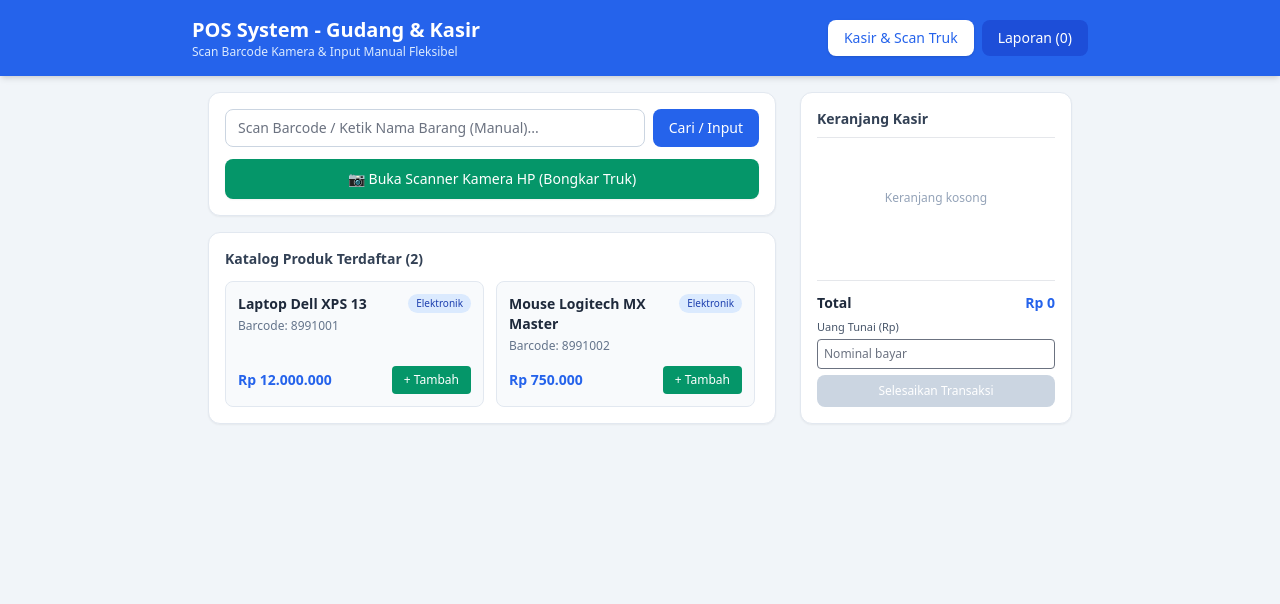
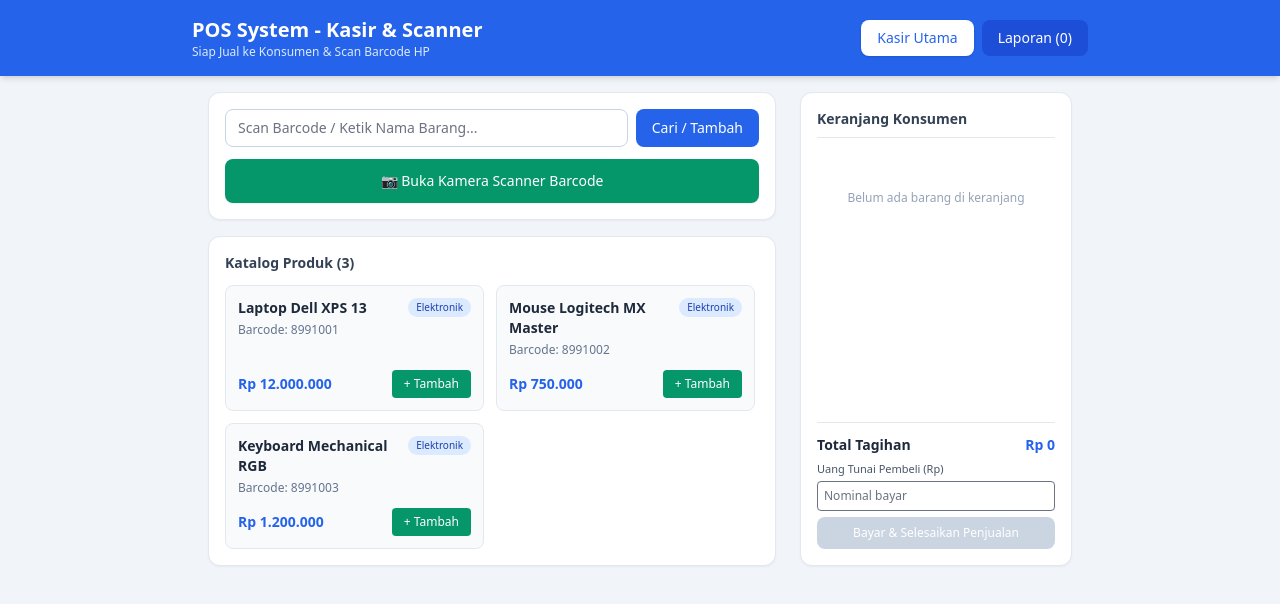
Before and after one commit to mudhofar-maker/pos-system-react, a React (Vite) app: page / in a window 1280 px wide. Shown: the top 604 px of the page. Built offline with nearby package versions, Linux system fonts and the light colour scheme.

Commit message:
Refactor App component and update UI texts

```diff
--- a/src/App.jsx
+++ b/src/App.jsx
@@ -1,9 +1,10 @@
-import React, { useState, useEffect, useRef } from 'react';
+import React, { useState, useEffect } from 'react';
 import { Html5QrcodeScanner } from 'html5-qrcode';
 
 const initialProducts = [
   { id: 1, barcode: '8991001', name: 'Laptop Dell XPS 13', category: 'Elektronik', price: 12000000, weight: '1.2 kg' },
-  { id: 2, barcode: '8991002', name: 'Mouse Logitech MX Master', category: 'Elektronik', price: 750000, weight: '150 g' }
+  { id: 2, barcode: '8991002', name: 'Mouse Logitech MX Master', category: 'Elektronik', price: 750000, weight: '150 g' },
+  { id: 3, barcode: '8991003', name: 'Keyboard Mechanical RGB', category: 'Elektronik', price: 1200000, weight: '800 g' }
 ];
 
 export default function App() {
@@ -12,51 +13,49 @@ export default function App() {
   const [barcodeInput, setBarcodeInput] = useState('');
   const [cashGiven, setCashGiven] = useState('');
   const [salesHistory, setSalesHistory] = useState([]);
-  const [activeTab, setActiveTab] = useState('kasir'); // 'kasir' atau 'laporan'
+  const [activeTab, setActiveTab] = useState('kasir');
 
-  // State untuk Modal / Form Tambah Produk Baru
+  // State untuk Scanner Kamera HP
+  const [isScanning, setIsScanning] = useState(false);
+
+  // State untuk Form Produk Baru / Bongkar Truk
   const [showAddModal, setShowAddModal] = useState(false);
   const [newBarcode, setNewBarcode] = useState('');
   const [newName, setNewName] = useState('');
   const [newCategory, setNewCategory] = useState('');
-  const [newPrice, setNewPrice] = useState(''); // Kosong secara default agar bisa disesuaikan
+  const [newPrice, setNewPrice] = useState('');
   const [newWeight, setNewWeight] = useState('');
 
-  // State untuk Kamera Scanner
-  const [scanningActive, setScanningActive] = useState(false);
-  const scannerInstanceRef = useRef(null);
-
+  // Jalankan Html5QrcodeScanner saat mode scan aktif
   useEffect(() => {
-    if (scanningActive) {
-      const scanner = new Html5QrcodeScanner(
+    let scanner = null;
+    if (isScanning) {
+      scanner = new Html5QrcodeScanner(
         "reader",
         { fps: 10, qrbox: { width: 250, height: 150 } },
         false
       );
-      scannerInstanceRef.current = scanner;
 
       scanner.render(
         (decodedText) => {
-          // Sukses scan barcode dari kamera HP
-          scanner.clear().catch(error => console.error("Failed to clear scanner. ", error));
-          setScanningActive(false);
-          handleDetectedCode(decodedText);
+          scanner.clear();
+          setIsScanning(false);
+          handleProcessedCode(decodedText);
         },
         (error) => {
-          // Abaikan error frame kamera kosong
+          // Error abaikan saat proses pencarian frame barcode
         }
       );
     }
 
     return () => {
-      if (scannerInstanceRef.current) {
-        scannerInstanceRef.current.clear().catch(() => {});
+      if (scanner) {
+        scanner.clear().catch(error => console.error("Failed to clear scanner. ", error));
       }
     };
-  }, [scanningActive]);
+  }, [isScanning]);
 
-  // Fungsi Cek Barcode atau Nama (Mendukung Manual & Hasil Scan Kamera)
-  const handleDetectedCode = (codeOrName) => {
+  const handleProcessedCode = (codeOrName) => {
     const query = (codeOrName || barcodeInput).trim();
     if (!query) return;
 
@@ -68,17 +67,16 @@ export default function App() {
       addToCart(found);
       setBarcodeInput('');
     } else {
-      // Jika tidak ditemukan, buka form otomatis
-      // Jika berupa angka/barcode, masukkan ke kolom barcode. Jika teks/nama, masukkan ke nama.
-      if (!isNaN(query) && query.length > 3) {
+      // Jika produk belum terdaftar, buka form input otomatis
+      if (!isNaN(query)) {
         setNewBarcode(query);
         setNewName('');
       } else {
-        setNewBarcode('');
+        setNewBarcode(`BARCODE-${Math.floor(1000 + Math.random() * 9000)}`);
         setNewName(query);
       }
-      setNewCategory('');
-      setNewPrice(''); // Dikosongkan mutlak agar siap disesuaikan
+      setNewCategory('Umum');
+      setNewPrice('');
       setNewWeight('1 pcs');
       setShowAddModal(true);
       setBarcodeInput('');
@@ -140,19 +138,19 @@ export default function App() {
     setSalesHistory([newTransaction, ...salesHistory]);
     setCart([]);
     setCashGiven('');
-    alert('Transaksi berhasil disimpan!');
+    alert('Transaksi berhasil disimpan & dicatat!');
   };
 
   const handleSaveNewProduct = (e) => {
     e.preventDefault();
     if (!newName || !newPrice) {
-      alert('Nama Barang dan Harga Wajib diisi!');
+      alert('Nama Barang dan Harga Wajib Diisi!');
       return;
     }
 
     const newProd = {
       id: Date.now(),
-      barcode: newBarcode || `MANUAL-${Date.now().toString().slice(-5)}`,
+      barcode: newBarcode || `BARCODE-${Math.floor(1000 + Math.random() * 9000)}`,
       name: newName,
       category: newCategory || 'Umum',
       price: parseFloat(newPrice) || 0,
@@ -162,7 +160,6 @@ export default function App() {
     setProducts([newProd, ...products]);
     addToCart(newProd);
 
-    // Reset Form & Tutup Modal
     setShowAddModal(false);
     setNewBarcode('');
     setNewName('');
@@ -176,15 +173,15 @@ export default function App() {
       <header className="bg-blue-600 text-white p-4 shadow-md">
         <div className="max-w-4xl mx-auto flex flex-col sm:flex-row justify-between items-center gap-3">
           <div>
-            <h1 className="text-xl font-bold">POS System - Gudang & Kasir</h1>
-            <p className="text-xs text-blue-100">Scan Barcode Kamera & Input Manual Fleksibel</p>
+            <h1 className="text-xl font-bold">POS System - Kasir & Scanner</h1>
+            <p className="text-xs text-blue-100">Siap Jual ke Konsumen & Scan Barcode HP</p>
           </div>
           <div className="flex gap-2">
             <button
               onClick={() => setActiveTab('kasir')}
               className={`px-4 py-2 rounded-lg font-medium text-sm transition ${activeTab === 'kasir' ? 'bg-white text-blue-600 shadow' : 'bg-blue-700 text-white'}`}
             >
-              Kasir & Scan Truk
+              Kasir Utama
             </button>
             <button
               onClick={() => setActiveTab('laporan')}
@@ -200,43 +197,45 @@ export default function App() {
         {activeTab === 'kasir' ? (
           <div className="grid grid-cols-1 md:grid-cols-3 gap-6">
             <div className="md:col-span-2 space-y-4">
-              {/* Bagian Input & Tombol Kamera Scanner HP */}
+              {/* Menu Scan & Input Manual */}
               <div className="bg-white p-4 rounded-xl shadow-sm border border-slate-200 space-y-3">
                 <div className="flex gap-2">
                   <input
                     type="text"
-                    placeholder="Scan Barcode / Ketik Nama Barang (Manual)..."
+                    placeholder="Scan Barcode / Ketik Nama Barang..."
                     value={barcodeInput}
                     onChange={(e) => setBarcodeInput(e.target.value)}
-                    onKeyDown={(e) => e.key === 'Enter' && handleDetectedCode()}
+                    onKeyDown={(e) => e.key === 'Enter' && handleProcessedCode()}
                     className="flex-1 border border-slate-300 rounded-lg px-3 py-2 text-sm focus:outline-none focus:ring-2 focus:ring-blue-500"
                   />
                   <button
-                    onClick={() => handleDetectedCode()}
+                    onClick={() => handleProcessedCode()}
                     className="bg-blue-600 text-white px-4 py-2 rounded-lg text-sm font-medium hover:bg-blue-700 transition"
                   >
-                    Cari / Input
+                    Cari / Tambah
                   </button>
                 </div>
 
+                {/* Tombol Kamera Scanner Utama */}
                 <button
-                  onClick={() => setScanningActive(!scanningActive)}
-                  className="w-full bg-emerald-600 hover:bg-emerald-700 text-white py-2.5 rounded-lg font-medium text-sm flex items-center justify-center gap-2 transition shadow-sm"
+                  onClick={() => setIsScanning(!isScanning)}
+                  className={`w-full py-3 rounded-lg font-medium text-sm flex items-center justify-center gap-2 transition shadow-sm ${isScanning ? 'bg-red-600 hover:bg-red-700 text-white' : 'bg-emerald-600 hover:bg-emerald-700 text-white'}`}
                 >
-                  <span>📷 {scanningActive ? 'Tutup Kamera Scanner' : 'Buka Scanner Kamera HP (Bongkar Truk)'}</span>
+                  <span>{isScanning ? '❌ Tutup Kamera Scanner' : '📷 Buka Kamera Scanner Barcode'}</span>
                 </button>
 
-                {scanningActive && (
-                  <div className="p-2 border border-emerald-300 rounded-lg bg-emerald-50">
+                {/* Kotak Tampilan Kamera HTML5-QRCode */}
+                {isScanning && (
+                  <div className="p-2 border border-emerald-500 rounded-lg bg-slate-50">
                     <div id="reader" className="w-full"></div>
-                    <p className="text-[11px] text-center text-emerald-700 mt-2 font-medium">Arahkan kamera ke barcode kemasan barang...</p>
+                    <p className="text-[11px] text-slate-500 text-center mt-2">Arahkan kamera ke barcode produk untuk langsung masuk keranjang kasir.</p>
                   </div>
                 )}
               </div>
 
-              {/* Katalog Produk */}
+              {/* Katalog Produk Siap Jual */}
               <div className="bg-white p-4 rounded-xl shadow-sm border border-slate-200">
-                <h2 className="font-semibold text-slate-700 mb-3 text-sm">Katalog Produk Terdaftar ({products.length})</h2>
+                <h2 className="font-semibold text-slate-700 mb-3 text-sm">Katalog Produk ({products.length})</h2>
                 <div className="grid grid-cols-1 sm:grid-cols-2 gap-3 max-h-[350px] overflow-y-auto pr-1">
                   {products.map(p => (
                     <div key={p.id} className="border border-slate-200 rounded-lg p-3 flex flex-col justify-between bg-slate-50">
@@ -262,12 +261,12 @@ export default function App() {
               </div>
             </div>
 
-            {/* Keranjang Belanja */}
+            {/* Keranjang Belanja Konsumen */}
             <div className="bg-white p-4 rounded-xl shadow-sm border border-slate-200 flex flex-col justify-between">
               <div>
-                <h2 className="font-semibold text-slate-700 mb-3 text-sm border-b pb-2">Keranjang Kasir</h2>
+                <h2 className="font-semibold text-slate-700 mb-3 text-sm border-b pb-2">Keranjang Konsumen</h2>
                 {cart.length === 0 ? (
-                  <p className="text-slate-400 text-xs text-center py-10">Keranjang kosong</p>
+                  <p className="text-slate-400 text-xs text-center py-10">Belum ada barang di keranjang</p>
                 ) : (
                   <div className="space-y-3 max-h-[220px] overflow-y-auto pr-1">
                     {cart.map(item => (
@@ -290,11 +289,11 @@ export default function App() {
 
               <div className="mt-4 pt-3 border-t text-xs space-y-1.5">
                 <div className="flex justify-between font-bold text-slate-800 text-sm">
-                  <span>Total</span>
+                  <span>Total Tagihan</span>
                   <span className="text-blue-600">Rp {grandTotal.toLocaleString('id-ID')}</span>
                 </div>
                 <div className="mt-2">
-                  <label className="block text-[11px] text-slate-600 mb-1">Uang Tunai (Rp)</label>
+                  <label className="block text-[11px] text-slate-600 mb-1">Uang Tunai Pembeli (Rp)</label>
                   <input
                     type="number"
                     placeholder="Nominal bayar"
@@ -305,7 +304,7 @@ export default function App() {
                 </div>
                 {cashNumber > 0 && (
                   <div className={`flex justify-between font-bold text-xs pt-1 ${change >= 0 ? 'text-emerald-600' : 'text-red-500'}`}>
-                    <span>Kembalian</span>
+                    <span>Uang Kembalian</span>
                     <span>Rp {change >= 0 ? change.toLocaleString('id-ID') : 'Kurang'}</span>
                   </div>
                 )}
@@ -314,22 +313,22 @@ export default function App() {
                   disabled={cart.length === 0 || cashNumber < grandTotal}
                   className="w-full mt-2 bg-blue-600 hover:bg-blue-700 disabled:bg-slate-300 text-white py-2 rounded-lg font-medium text-xs transition"
                 >
-                  Selesaikan Transaksi
+                  Bayar & Selesaikan Penjualan
                 </button>
               </div>
             </div>
           </div>
         ) : (
           <div className="bg-white p-4 rounded-xl shadow-sm border border-slate-200">
-            <h2 className="font-semibold text-slate-700 mb-4 text-sm">Laporan Transaksi Harian</h2>
+            <h2 className="font-semibold text-slate-700 mb-4 text-sm">Laporan Riwayat Penjualan</h2>
             {salesHistory.length === 0 ? (
-              <p className="text-slate-400 text-xs text-center py-10">Belum ada transaksi.</p>
+              <p className="text-slate-400 text-xs text-center py-10">Belum ada transaksi penjualan.</p>
             ) : (
               <div className="space-y-4 max-h-[500px] overflow-y-auto">
                 {salesHistory.map(trx => (
                   <div key={trx.id} className="border border-slate-200 rounded-lg p-3 text-xs bg-slate-50 space-y-2">
                     <div className="flex justify-between font-medium text-slate-700 border-b pb-1">
-                      <span>ID: #{trx.id}</span>
+                      <span>ID Struk: #{trx.id}</span>
                       <span className="text-slate-500">{trx.date}</span>
                     </div>
                     <ul className="space-y-1">
@@ -342,6 +341,7 @@ export default function App() {
                     </ul>
                     <div className="pt-2 border-t flex justify-between font-bold text-slate-800">
                       <span>Total: Rp {trx.grandTotal.toLocaleString('id-ID')}</span>
+                      <span className="text-emerald-600">Kembali: Rp {trx.change.toLocaleString('id-ID')}</span>
                     </div>
                   </div>
                 ))}
@@ -351,18 +351,18 @@ export default function App() {
         )}
       </main>
 
-      {/* Modal Form Otomatis Input Barang Baru / Penyesuaian Harga */}
+      {/* Modal Input Otomatis Produk Baru */}
       {showAddModal && (
         <div className="fixed inset-0 bg-black/50 flex items-center justify-center p-4 z-50">
           <div className="bg-white rounded-xl max-w-md w-full p-6 shadow-xl space-y-4">
-            <h3 className="font-bold text-slate-800 text-base">📦 Barang Baru Terdeteksi (Input Otomatis)</h3>
+            <h3 className="font-bold text-slate-800 text-base">📦 Tambah Produk Baru dari Scan</h3>
             <p className="text-xs text-slate-500">
-              Barcode dari kemasan berhasil dibaca. Silakan lengkapi Nama, Kategori, dan sesuaikan Harga jualnya.
+              Barcode ini belum terdaftar di katalog. Silakan lengkapi data produk dan harga jualnya agar bisa langsung dijual ke konsumen.
             </p>
 
             <form onSubmit={handleSaveNewProduct} className="space-y-3 text-xs">
               <div>
-                <label className="block font-medium text-slate-700 mb-1">Barcode / Kode Kemasan</label>
+                <label className="block font-medium text-slate-700 mb-1">Barcode Terdeteksi</label>
                 <input
                   type="text"
                   required
@@ -379,42 +379,42 @@ export default function App() {
                   required
                   value={newName}
                   onChange={(e) => setNewName(e.target.value)}
-                  placeholder="Ketik nama barang..."
+                  placeholder="Nama produk..."
                   className="w-full border rounded p-2 focus:ring-2 focus:ring-blue-500 focus:outline-none"
                 />
               </div>
 
               <div>
-                <label className="block font-medium text-slate-700 mb-1">Kategori Barang</label>
+                <label className="block font-medium text-slate-700 mb-1">Kategori</label>
                 <input
                   type="text"
                   required
                   value={newCategory}
                   onChange={(e) => setNewCategory(e.target.value)}
-                  placeholder="Contoh: Rokok / Makanan / Minuman"
+                  placeholder="Contoh: Elektronik / Makanan"
                   className="w-full border rounded p-2 focus:ring-2 focus:ring-blue-500 focus:outline-none"
                 />
               </div>
 
               <div className="grid grid-cols-2 gap-2">
                 <div>
-                  <label className="block font-medium text-slate-700 mb-1">Harga Jual (Rp) - Wajib Diisi</label>
+                  <label className="block font-medium text-slate-700 mb-1">Harga Jual (Rp)*</label>
                   <input
                     type="number"
                     required
                     value={newPrice}
                     onChange={(e) => setNewPrice(e.target.value)}
                     placeholder="Masukkan harga..."
-                    className="w-full border rounded p-2 bg-yellow-50 border-yellow-300 focus:ring-2 focus:ring-blue-500 focus:outline-none font-bold"
+                    className="w-full border rounded p-2 bg-yellow-50 border-yellow-300 font-bold focus:ring-2 focus:ring-blue-500 focus:outline-none"
                   />
                 </div>
                 <div>
-                  <label className="block font-medium text-slate-700 mb-1">Satuan / Berat</label>
+                  <label className="block font-medium text-slate-700 mb-1">Satuan</label>
                   <input
                     type="text"
                     value={newWeight}
                     onChange={(e) => setNewWeight(e.target.value)}
-                    placeholder="Contoh: 1 pcs"
+                    placeholder="1 pcs"
                     className="w-full border rounded p-2 focus:ring-2 focus:ring-blue-500 focus:outline-none"
                   />
                 </div>
@@ -432,7 +432,7 @@ export default function App() {
                   type="submit"
                   className="flex-1 bg-blue-600 text-white py-2 rounded font-medium hover:bg-blue-700 shadow"
                 >
-                  Simpan & Masukkan
+                  Simpan & Jual
                 </button>
               </div>
             </form>
```
